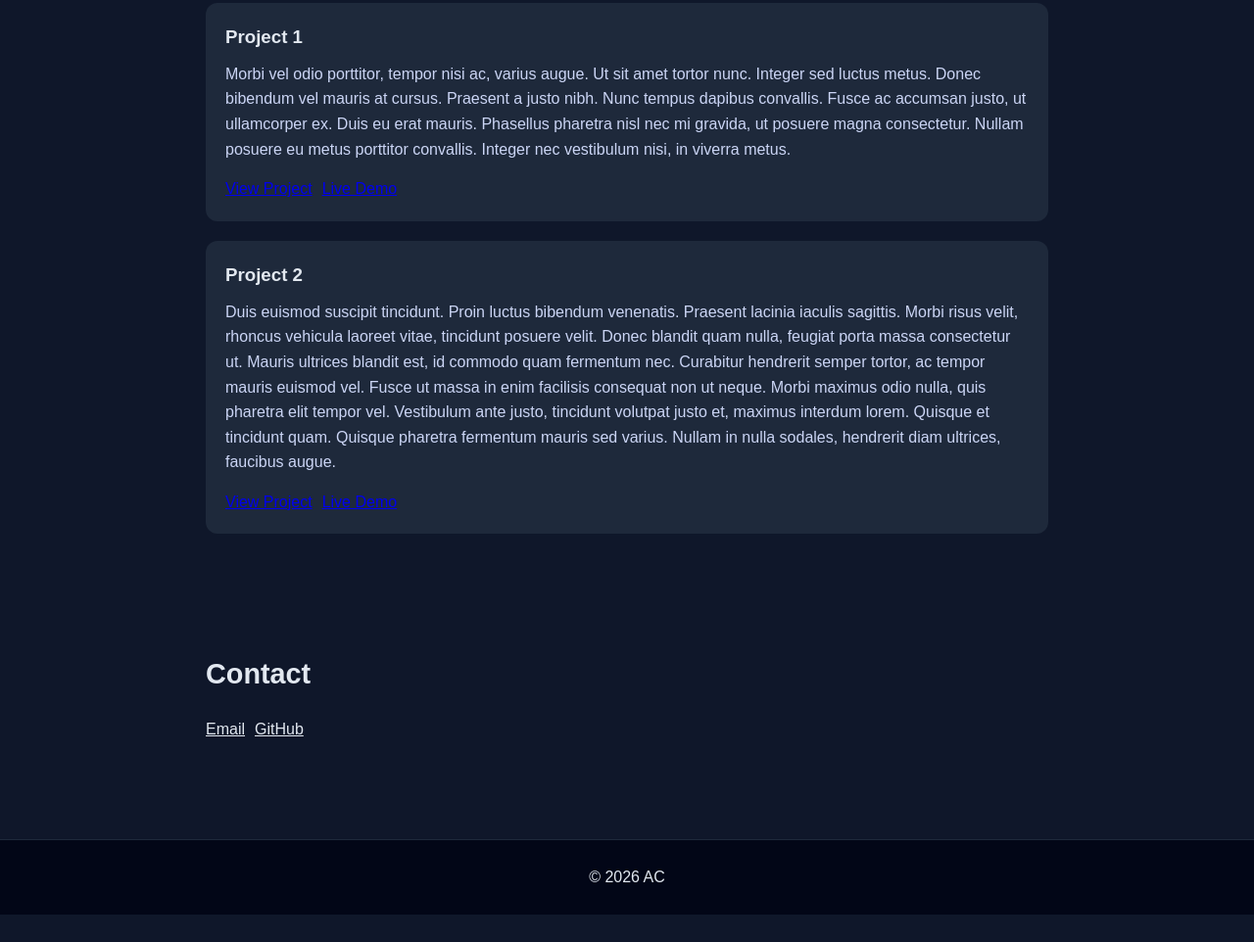
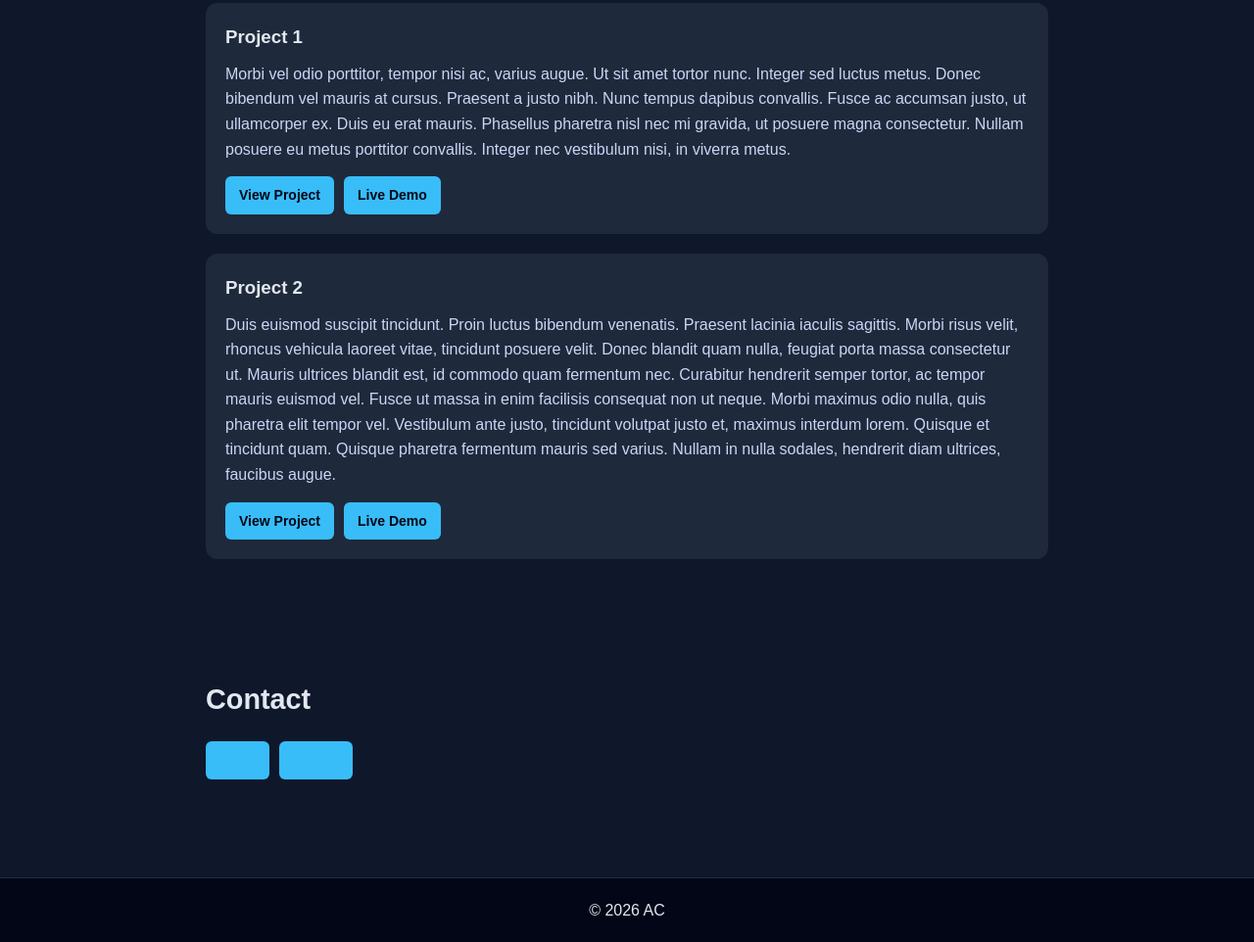
Before and after one commit to achahande/achahande.github.io, a plain HTML site: page index.html in a window 1280 px wide. Shown: the part 759-1721 px from the top of the page at 98% size. Before the commit the page ends 1693 px from the top, so only its background shows below. Drawn offline with Linux system fonts and the light colour scheme.

Commit message:
Update style.css

```diff
--- a/style.css
+++ b/style.css
@@ -96,42 +96,35 @@ section h2 {
   margin-top: 15px;
   display: flex;
   gap: 10px;
-  flex-wrap: wrap;
 }
 
-.btn {
-  display: inline-block;
-  padding: 10px 16px;
-  border-radius: 8px;
+.buttons a {
+  padding: 8px 14px;
+  border-radius: 6px;
+  text-decoration: none;
   font-size: 14px;
   font-weight: bold;
-  text-decoration: none;
+
   background: #38bdf8;
-  color: transparent;
-  transition: all 0.2s ease;
+  color: #020617;
+
+  transition: 0.2s;
 }
 
-.btn:hover {
+.buttons a:hover {
   background: #0ea5e9;
-  transform: translateY(-2px);
 }
 
 /* Contact */
 #contact a {
-  color: inherit;
+  color: #38bdf8;
 }
 
 /* Footer */
 footer {
   text-align: center;
-  padding: 25px 20px;
+  padding: 20px;
   background: #020617;
   border-top: 1px solid #1e293b;
   margin-top: 40px;
 }
-
-/* Footer spacing */
-footer .buttons {
-  justify-content: center;
-  margin-top: 15px;
-}
```
